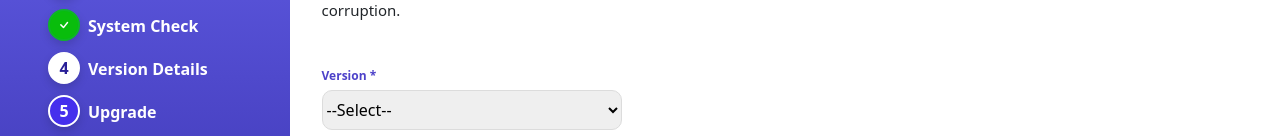
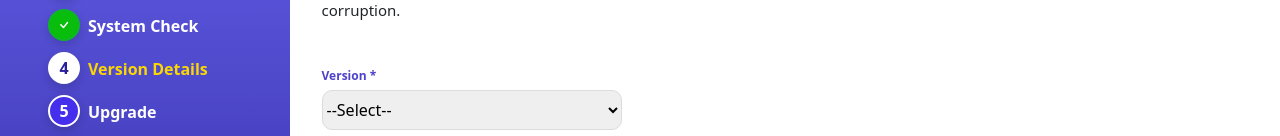
Before and after one commit to Info-2022/InfoHRM, a React (Create React App) app: page /versiondetails in a window 1280 px wide. Shown: the part 228-364 px from the top of the page. Built offline with nearby package versions, Linux system fonts and the light colour scheme.

Commit message:
Update versiondetails.js

```diff
--- a/src/components/Upgrade Installation/versiondetails.js
+++ b/src/components/Upgrade Installation/versiondetails.js
@@ -31,7 +31,7 @@ export default function Versiondetails() {
                     <span className='count countSuccess'><i class="bi bi-check"></i></span>
                     <h1>System Check</h1>
                     <span className='count countSuccess'><i class="bi bi-check"></i></span>
-                    <h1>Version Details</h1>
+                    <h1 className='activehead'>Version Details</h1>
                     <span className='count countActive'>4</span>
                     <h1>Upgrade</h1>
                     <span className='count'>5</span>
```
